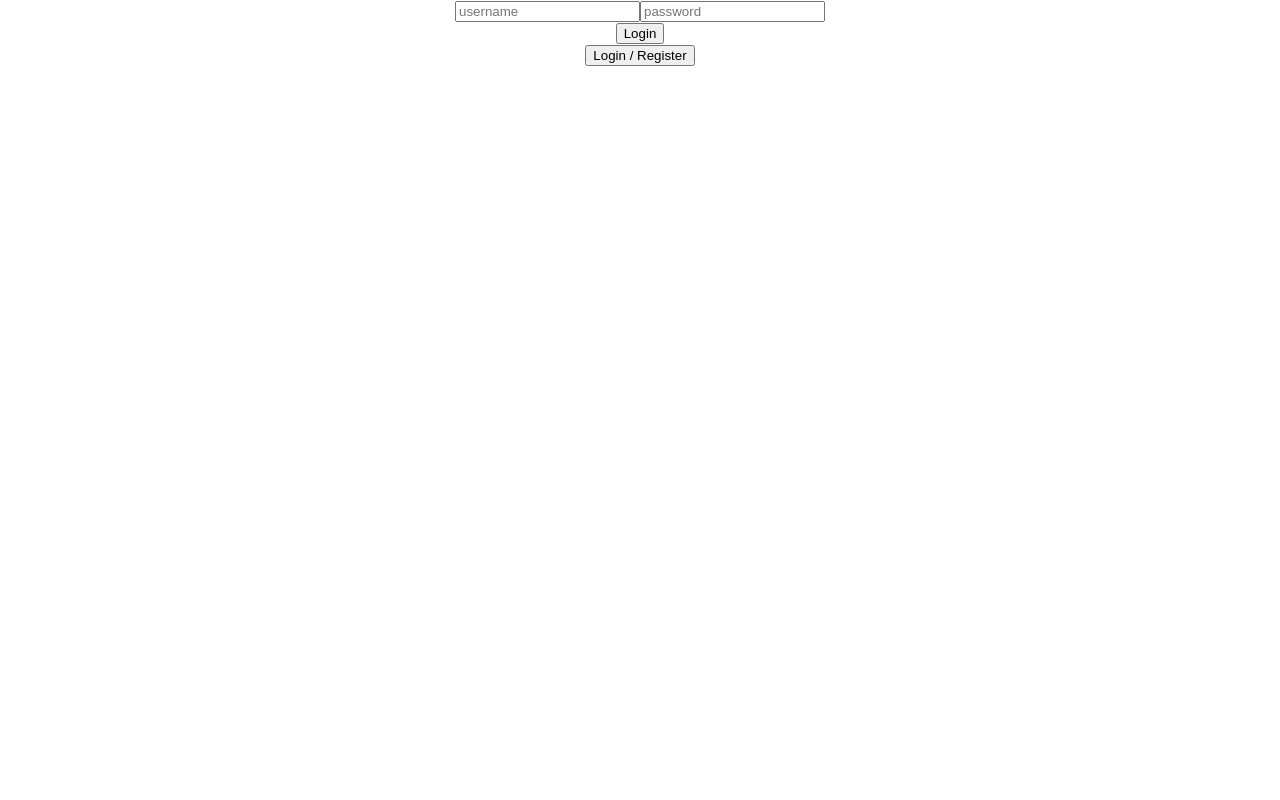
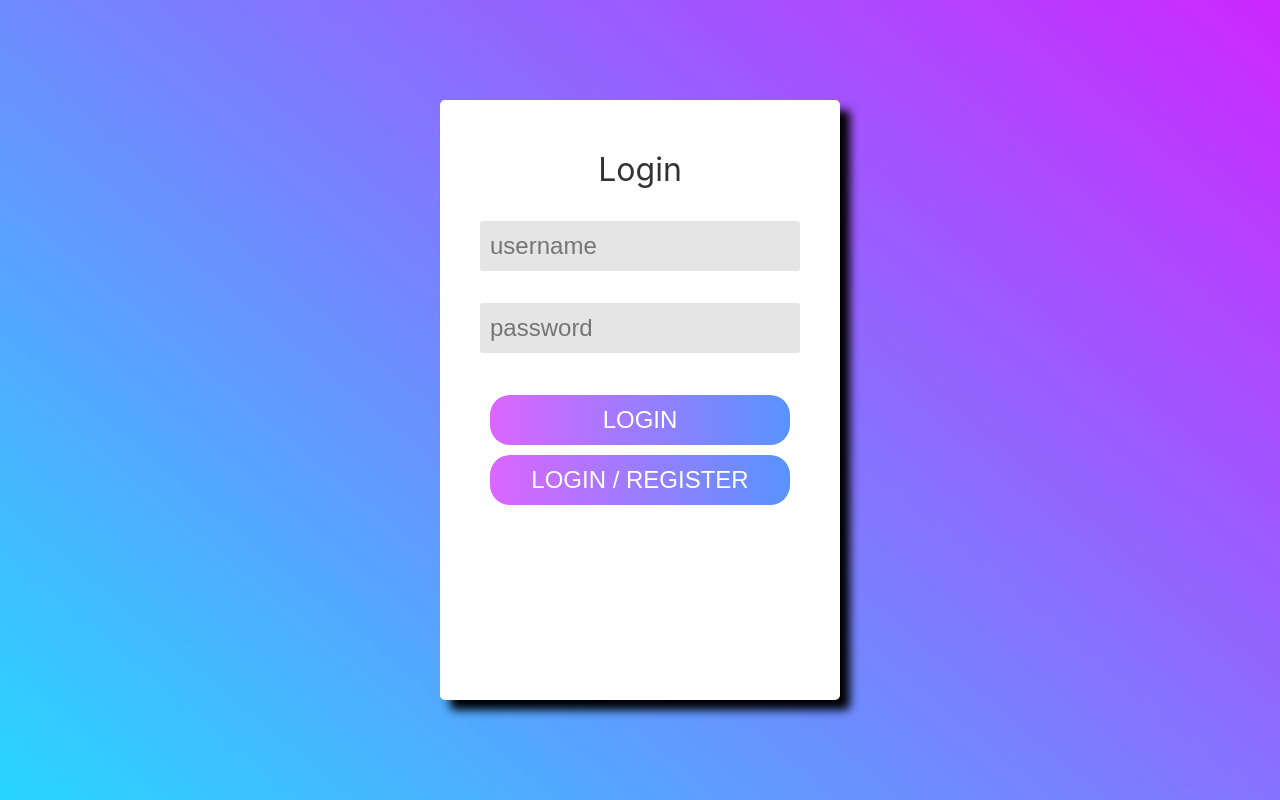
Before and after one commit to joojaeyoon/DjangoChat, a React (Create React App) app in the folder frontend/: page / in a window 1280 px wide. Built offline with nearby package versions, Linux system fonts and the light colour scheme.

Commit message:
style login form

```diff
--- a/frontend/package.json
+++ b/frontend/package.json
@@ -12,7 +12,8 @@
     "react-redux": "^7.2.0",
     "react-router-dom": "^5.1.2",
     "react-scripts": "3.4.0",
-    "redux": "^4.0.5"
+    "redux": "^4.0.5",
+    "styled-components": "^5.0.1"
   },
   "scripts": {
     "start": "react-scripts start",
--- a/frontend/src/Routes.js
+++ b/frontend/src/Routes.js
@@ -3,10 +3,12 @@ import React from "react";
 import { Route, Switch } from "react-router-dom";
 
 import Login from "./components/Login";
+import Chat from "./components/Chat";
 
 const BaseRouter = () => (
   <Switch>
-    <Route path="" component={Login} />
+    <Route exact path="/" component={Login} />
+    <Route path="/chat" component={Chat} />
   </Switch>
 );
 
--- a/frontend/src/components/Chat.js
+++ b/frontend/src/components/Chat.js
@@ -0,0 +1,7 @@
+import React from "react";
+
+const Chat = () => {
+  return <div>Chat</div>;
+};
+
+export default Chat;
--- a/frontend/src/components/Login.js
+++ b/frontend/src/components/Login.js
@@ -1,5 +1,6 @@
 import React, { useState } from "react";
 import Axios from "axios";
+import styled, { keyframes } from "styled-components";
 
 const LoginContainer = () => {
   const [loginForm, setLoginForm] = useState(true);
@@ -45,32 +46,143 @@ const LoginContainer = () => {
   }
 
   return (
-    <div>
-      <form onSubmit={onSubmit}>
+    <LoginDiv>
+      Login
+      <LoginForm onSubmit={onSubmit}>
         {loginForm ? (
           <div>
-            <input type="text" name="username" placeholder="username" />
-            <input type="password" name="password" placeholder="password" />
+            <p>
+              <input
+                type="text"
+                autoComplete="off"
+                name="username"
+                placeholder="username"
+              />
+            </p>
+            <p>
+              <input
+                type="password"
+                autoComplete="off"
+                name="password"
+                placeholder="password"
+              />
+            </p>
           </div>
         ) : (
           <div>
-            <input type="text" name="username" placeholder="username" />
-            <input type="email" name="email" placeholder="email" />
-            <input type="password" name="password" placeholder="password" />
-            <input type="password" name="password2" placeholder="password" />
+            <p>
+              <input
+                type="text"
+                autoComplete="off"
+                name="username"
+                placeholder="username"
+              />
+            </p>
+            <p>
+              <input
+                type="email"
+                autoComplete="off"
+                name="email"
+                placeholder="email"
+              />
+            </p>
+            <p>
+              <input
+                type="password"
+                autoComplete="off"
+                name="password"
+                placeholder="password"
+              />
+            </p>
+            <p>
+              <input
+                type="password"
+                autoComplete="off"
+                name="password2"
+                placeholder="password check"
+              />
+            </p>
           </div>
         )}
-        <button>{loginForm ? "Login" : "Register"}</button>
-      </form>
+        <button>{loginForm ? "LOGIN" : "REGISTER"}</button>
+      </LoginForm>
       <button
         onClick={() => {
           setLoginForm(!loginForm);
         }}
       >
-        Login / Register
+        LOGIN / REGISTER
       </button>
-    </div>
+    </LoginDiv>
   );
 };
 
+const slidein = keyframes`
+  0%{
+    transform:translateY(100%);
+  }
+  90%{
+    transform:translateY(0%);
+  }
+`;
+
+const extend = keyframes`
+  0%{
+    height:0px;
+  }
+  100%{
+
+  }
+`;
+
+const LoginDiv = styled.div`
+  font-size: 32px;
+  font-weight: 400;
+  color: #333333;
+  display: inline-block;
+  background-color: white;
+  width: 400px;
+  height: 550px;
+  padding-top: 50px;
+  border-radius: 5px;
+  box-shadow: 10px 10px 10px 0px black;
+
+  animation: ${slidein} 2s ease-out;
+
+  > button,
+  > form button {
+    margin-top: 10px;
+    width: 300px;
+    height: 50px;
+    font-size: 24px;
+    font-weight: 300;
+    color: white;
+    border: none;
+    border-radius: 20px;
+    background: linear-gradient(
+      90deg,
+      rgba(220, 102, 255, 1) 0%,
+      rgba(88, 147, 255, 1) 100%
+    );
+  }
+`;
+
+const LoginForm = styled.form`
+  > div p input {
+    width: 300px;
+    height: 50px;
+    font-size: 24px;
+    background: #e5e5e5;
+    border: none;
+    border-radius: 3px;
+    padding: 0px 10px;
+    outline: none;
+    animation: ${extend} 0.5s ease-out;
+
+    :focus {
+      background-color: #d5d5d5;
+    }
+  }
+`;
+
 export default LoginContainer;
--- a/frontend/src/index.css
+++ b/frontend/src/index.css
@@ -1,12 +1,26 @@
 body {
   margin: 0;
+  padding: 0;
   font-family: -apple-system, BlinkMacSystemFont, "Segoe UI", "Roboto", "Oxygen",
     "Ubuntu", "Cantarell", "Fira Sans", "Droid Sans", "Helvetica Neue",
     sans-serif;
   -webkit-font-smoothing: antialiased;
   -moz-osx-font-smoothing: grayscale;
   text-align: center;
-  height: 100vh;
+  overflow-y: hidden;
+}
+
+#root {
+  background: linear-gradient(
+    220deg,
+    rgba(205, 39, 255, 1) 0%,
+    rgba(40, 214, 255, 1) 100%
+  );
+  display: flex;
+  flex-wrap: wrap;
+  justify-content: center;
+  align-items: center;
+  min-height: 100vh;
 }
 
 code {
```
Also changed, not shown: 1 other file (tests, documents, lock files or other folders).
